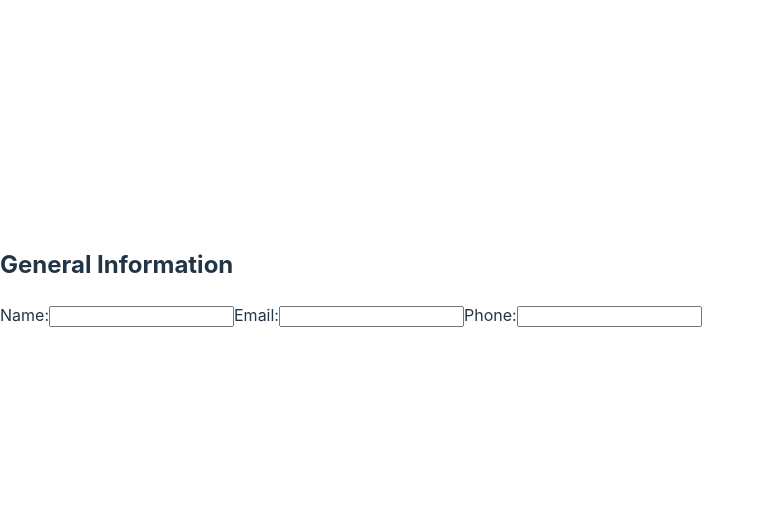
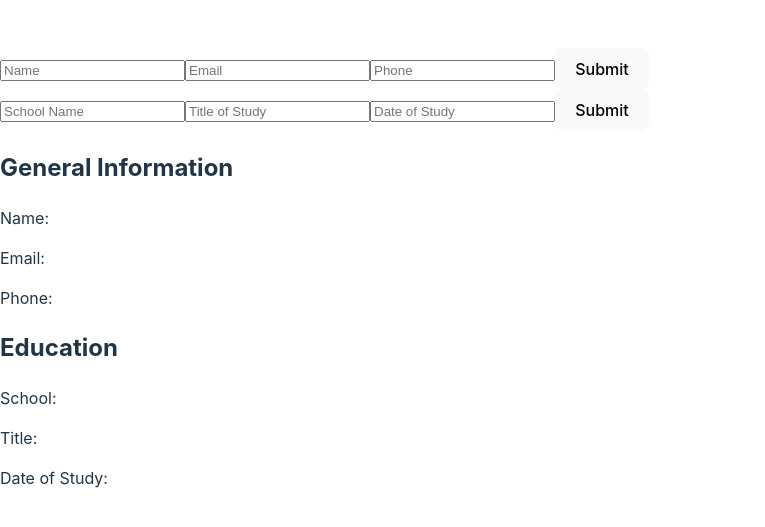
Before and after one commit to DavAnders/odin-cv, a React (Vite) app: page / in a window 1280 px wide. Shown: the part 123-650 px from the top of the page, without its empty margins (0-765 px from the left). Built offline with nearby package versions, Linux system fonts and the light colour scheme.

Commit message:
Update education and general info components

```diff
--- a/src/App.jsx
+++ b/src/App.jsx
@@ -1,10 +1,36 @@
+import { useState } from "react";
 import GeneralInfo from "./components/GeneralInfo/GeneralInfo";
+import Education from "./components/Education/Education";
 
 function App() {
+  const [generalInfo, setGeneralInfo] = useState({});
+  const [education, setEducation] = useState({});
+
+  const handleGeneralInfoUpdate = (info) => {
+    setGeneralInfo(info);
+  };
+
+  const handleEducationUpdate = (info) => {
+    setEducation(info);
+  };
+
   return (
-    <>
-      <GeneralInfo />
-    </>
+    <div>
+      <GeneralInfo onUpdate={handleGeneralInfoUpdate} />
+      <Education onUpdate={handleEducationUpdate} />
+      <div>
+        <h2>General Information</h2>
+        <p>Name: {generalInfo.name}</p>
+        <p>Email: {generalInfo.email}</p>
+        <p>Phone: {generalInfo.phone}</p>
+      </div>
+      <div>
+        <h2>Education</h2>
+        <p>School: {education.schoolName}</p>
+        <p>Title: {education.title}</p>
+        <p>Date of Study: {education.studyPeriod}</p>
+      </div>
+    </div>
   );
 }
 
--- a/src/components/Education/Education.jsx
+++ b/src/components/Education/Education.jsx
@@ -0,0 +1,36 @@
+import { useState } from "react";
+
+function Education({ onUpdate }) {
+  const [schoolName, setSchoolName] = useState("");
+  const [title, setTitle] = useState("");
+  const [studyPeriod, setStudyPeriod] = useState("");
+  const handleSubmit = () => {
+    const info = { schoolName, title, studyPeriod };
+    onUpdate(info);
+  };
+  return (
+    <div>
+      <input
+        type="text"
+        value={schoolName}
+        onChange={(e) => setSchoolName(e.target.value)}
+        placeholder="School Name"
+      />
+      <input
+        type="text"
+        value={title}
+        onChange={(e) => setTitle(e.target.value)}
+        placeholder="Title of Study"
+      />
+      <input
+        type="text"
+        value={studyPeriod}
+        onChange={(e) => setStudyPeriod(e.target.value)}
+        placeholder="Date of Study"
+      />
+      <button onClick={handleSubmit}>Submit</button>
+    </div>
+  );
+}
+
+export default Education;
--- a/src/components/GeneralInfo/GeneralInfo.jsx
+++ b/src/components/GeneralInfo/GeneralInfo.jsx
@@ -1,37 +1,37 @@
 import { useState } from "react";
 import "./generalInfo.css";
 
-function GeneralInfo() {
+function GeneralInfo({ onUpdate }) {
   const [name, setName] = useState("");
   const [email, setEmail] = useState("");
   const [phone, setPhone] = useState("");
 
+  const handleSubmit = () => {
+    const info = { name, email, phone };
+    onUpdate(info);
+  };
+
   return (
-    <div className="general-info-container">
-      <h2>General Information</h2>
-      <form>
-        <label htmlFor="name">Name:</label>
+    <div>
       <input
         type="text"
-          id="name"
         value={name}
         onChange={(e) => setName(e.target.value)}
+        placeholder="Name"
       />
-        <label htmlFor="email">Email:</label>
       <input
         type="email"
-          id="email"
         value={email}
         onChange={(e) => setEmail(e.target.value)}
+        placeholder="Email"
       />
-        <label htmlFor="phone">Phone:</label>
       <input
         type="tel"
-          id="phone"
         value={phone}
         onChange={(e) => setPhone(e.target.value)}
+        placeholder="Phone"
       />
-      </form>
+      <button onClick={handleSubmit}>Submit</button>
     </div>
   );
 }
```
Lines whose indentation alone changed are shown as unchanged.
